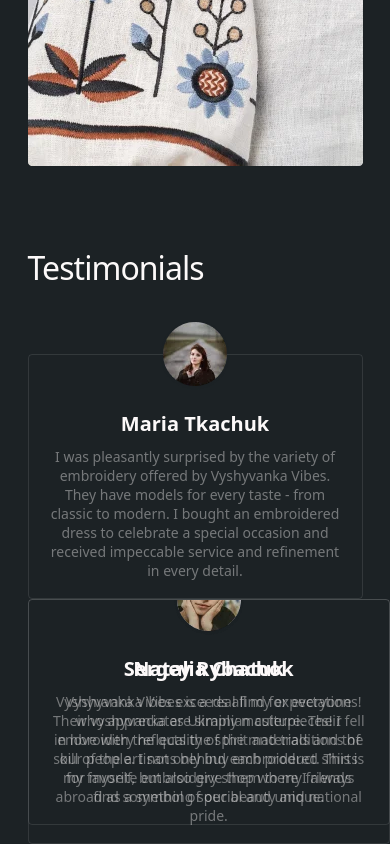
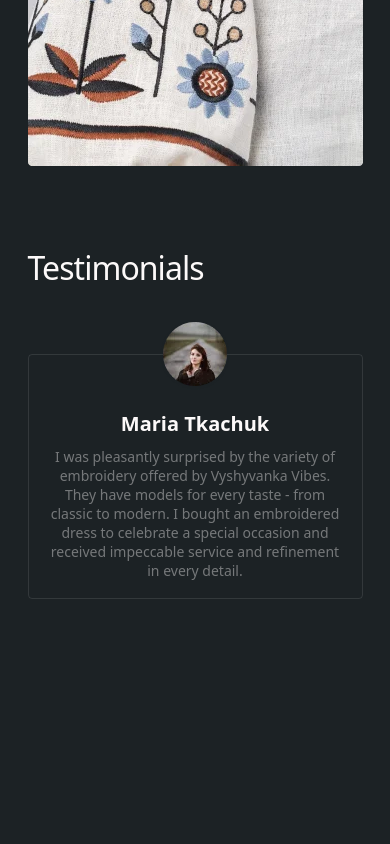
Before and after one commit to pro100-makari4/vyshyvanka-store, a website built with Vite: page src/index.html in a window 390 px wide. Shown: the part 2437-3281 px from the top of the page. After the commit the page ends 3116 px from the top, so only its background shows below. Built offline with nearby package versions, Linux system fonts and the light colour scheme.

Commit message:
Update testimonials.css

```diff
--- a/src/css/testimonials.css
+++ b/src/css/testimonials.css
@@ -53,8 +53,8 @@
     .testimonials-list-item-1-hidden,
     .testimonials-list-item-2-hidden {
         position: absolute;
-        transform: translateX(9999px), scale(0);
-        overflow: hidden;
+        pointer-events: none;
+        transform: translate(-9999px, 0);
     }
 }
 
@@ -66,7 +66,8 @@
     /* TABLET HIDDEN REVIEW  */
     .testimonials-list-item-2-hidden {
         position: absolute;
-        transform: translateX(99999px), scale(0);
+        pointer-events: none;
+        transform: translate(-9999px, 0);
     }
 }
 
```
